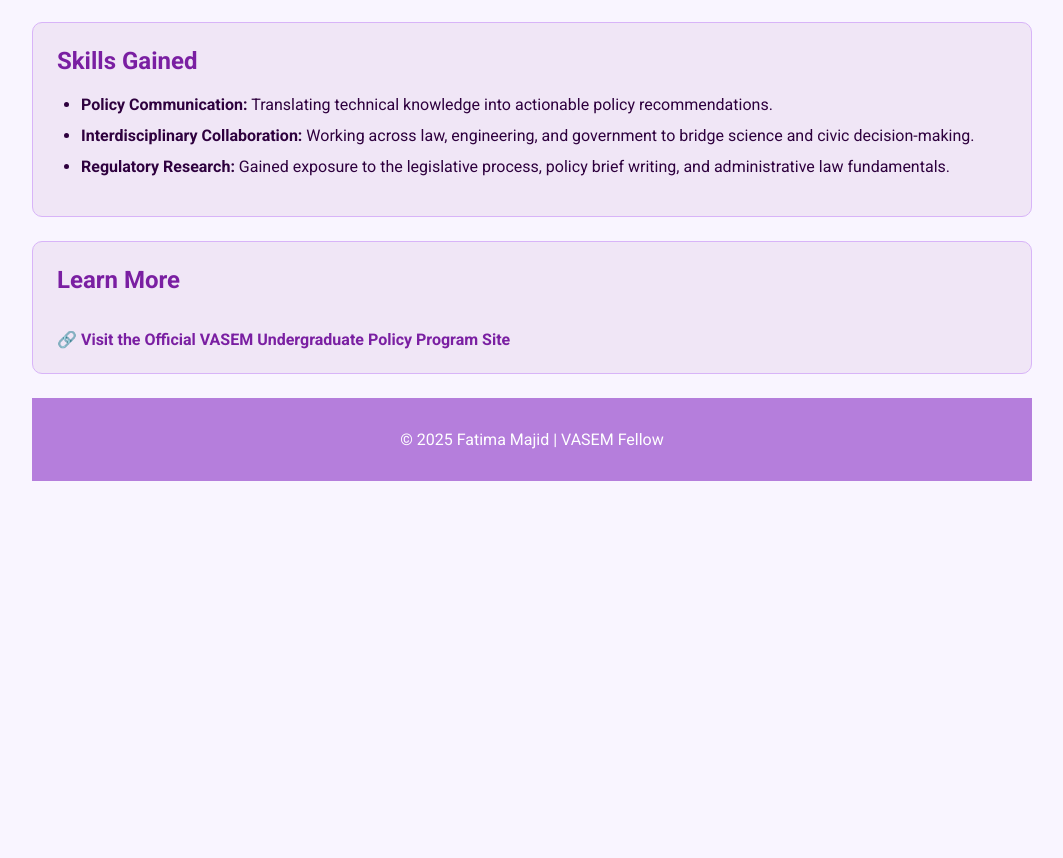
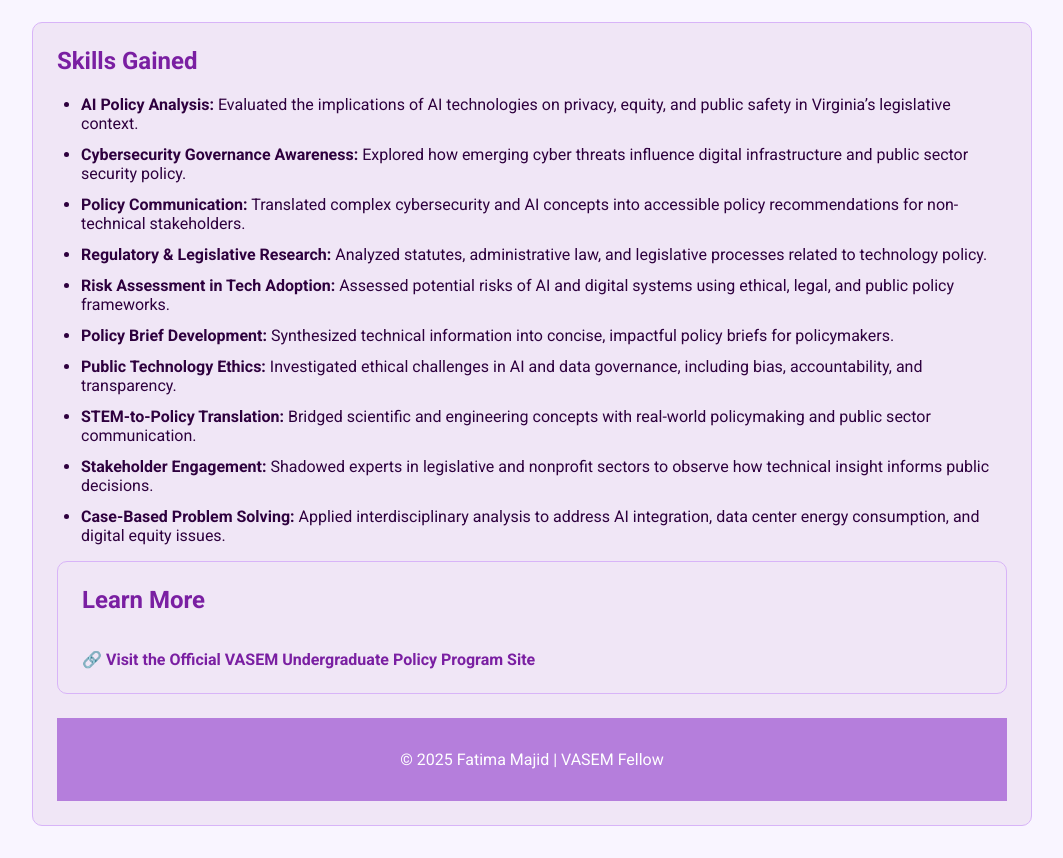
Before and after one commit to faiym/FatimaMajid-portfolio, a plain HTML site: page vasem-policy-program.html in a window 1280 px wide. Shown: the part 1110-1968 px from the top of the page, without its empty margins (108-1171 px from the left). Before the commit the page ends 1623 px from the top, so only its background shows below. Drawn offline with Linux system fonts and the light colour scheme.

Commit message:
Update vasem-policy-program.html

```diff
--- a/vasem-policy-program.html
+++ b/vasem-policy-program.html
@@ -115,13 +115,20 @@
     </section>
 
     <section class="card">
-      <h2>Skills Gained</h2>
-      <ul>
-        <li><strong>Policy Communication:</strong> Translating technical knowledge into actionable policy recommendations.</li>
-        <li><strong>Interdisciplinary Collaboration:</strong> Working across law, engineering, and government to bridge science and civic decision-making.</li>
-        <li><strong>Regulatory Research:</strong> Gained exposure to the legislative process, policy brief writing, and administrative law fundamentals.</li>
-      </ul>
-    </section>
+     <h2>Skills Gained</h2>
+<ul>
+  <li><strong>AI Policy Analysis:</strong> Evaluated the implications of AI technologies on privacy, equity, and public safety in Virginia’s legislative context.</li>
+  <li><strong>Cybersecurity Governance Awareness:</strong> Explored how emerging cyber threats influence digital infrastructure and public sector security policy.</li>
+  <li><strong>Policy Communication:</strong> Translated complex cybersecurity and AI concepts into accessible policy recommendations for non-technical stakeholders.</li>
+  <li><strong>Regulatory & Legislative Research:</strong> Analyzed statutes, administrative law, and legislative processes related to technology policy.</li>
+  <li><strong>Risk Assessment in Tech Adoption:</strong> Assessed potential risks of AI and digital systems using ethical, legal, and public policy frameworks.</li>
+  <li><strong>Policy Brief Development:</strong> Synthesized technical information into concise, impactful policy briefs for policymakers.</li>
+  <li><strong>Public Technology Ethics:</strong> Investigated ethical challenges in AI and data governance, including bias, accountability, and transparency.</li>
+  <li><strong>STEM-to-Policy Translation:</strong> Bridged scientific and engineering concepts with real-world policymaking and public sector communication.</li>
+  <li><strong>Stakeholder Engagement:</strong> Shadowed experts in legislative and nonprofit sectors to observe how technical insight informs public decisions.</li>
+  <li><strong>Case-Based Problem Solving:</strong> Applied interdisciplinary analysis to address AI integration, data center energy consumption, and digital equity issues.</li>
+</ul>
+
 
     <section class="card">
       <h2>Learn More</h2>
```
